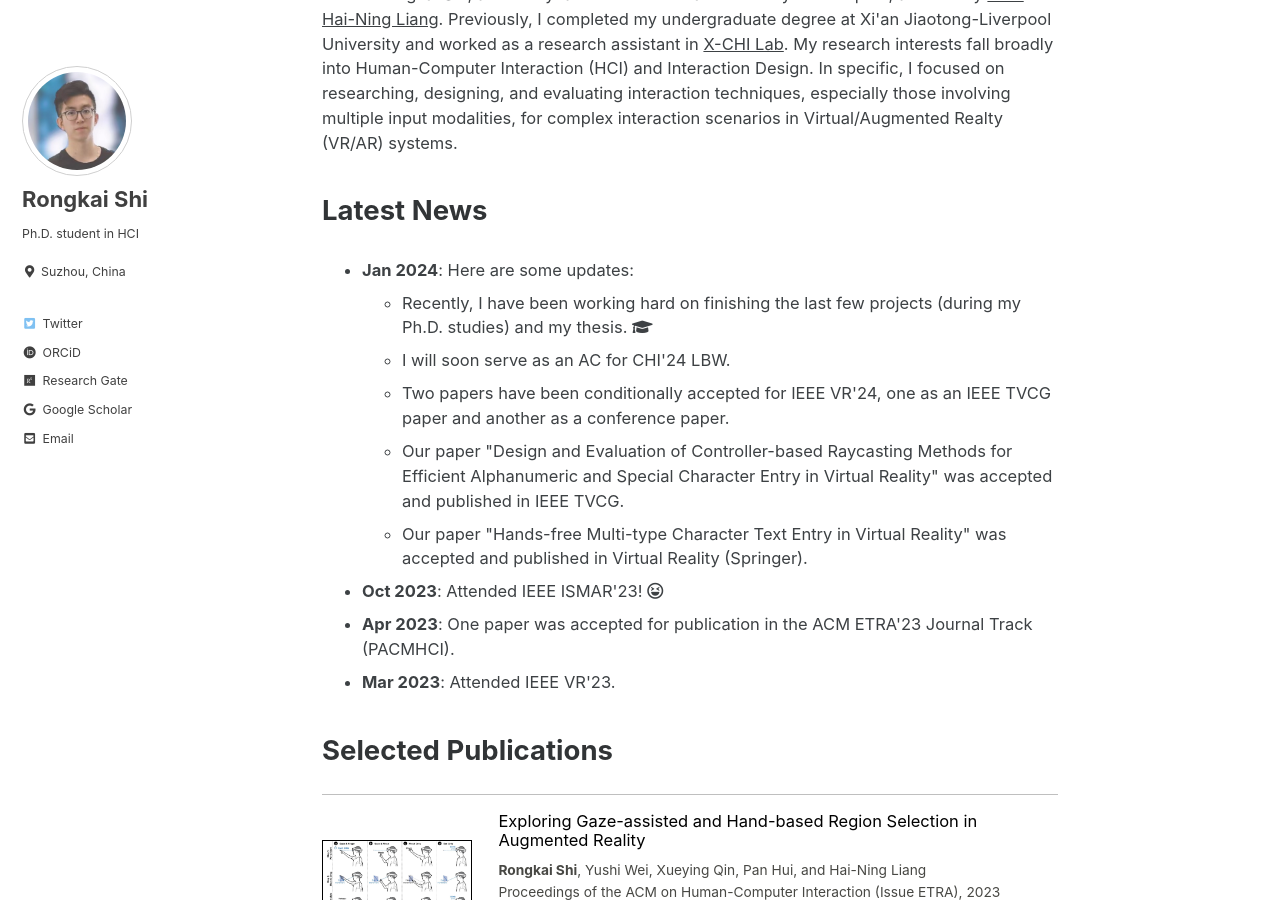
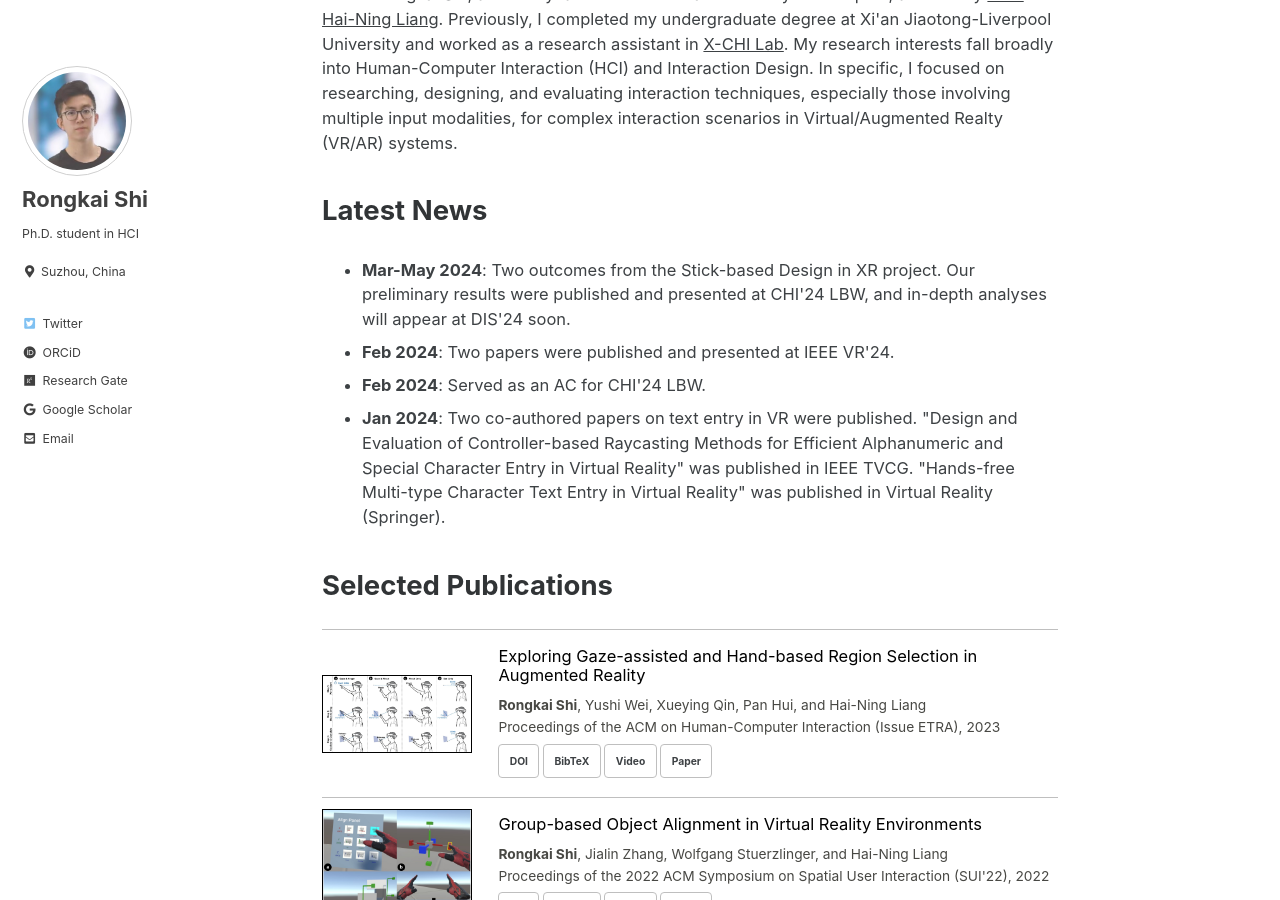
Before and after one commit to rongkaishi/rongkaishi.github.io, a Jekyll site: the page built from index.html, in a window 1280 px wide and 900 px high, scrolled down 231 px. Built offline with Jekyll 4.4.1, drawn with Linux system fonts in a browser that asks for light colours; cached includes are drawn as plain includes; the list of posts is cut into pages by our own code.

Commit message:
UpdateMay24

```diff
--- a/_layouts/home.html
+++ b/_layouts/home.html
@@ -23,18 +23,11 @@ In specific, I focused on researching, designing, and evaluating interaction tec
 
 <h3 class="archive__subtitle">Latest News</h3>
 <ul class="archive__selfdefine-content">
-  <li><b>Jan 2024</b>: Here are some updates:
-    <ul>
-      <li>Recently, I have been working hard on finishing the last few projects (during my Ph.D. studies) and my thesis. <i class="fa fa-graduation-cap"></i></li>
-      <li>I will soon serve as an AC for CHI'24 LBW. </li>
-      <li>Two papers have been conditionally accepted for IEEE VR'24, one as an IEEE TVCG paper and another as a conference paper. </li>
-      <li>Our paper "Design and Evaluation of Controller-based Raycasting Methods for Efficient Alphanumeric and Special Character Entry in Virtual Reality" was accepted and published in IEEE TVCG. </li>
-      <li>Our paper "Hands-free Multi-type Character Text Entry in Virtual Reality" was accepted and published in Virtual Reality (Springer). </li>
-    </ul>
-  </li>
-  <li><b>Oct 2023</b>: Attended IEEE ISMAR'23! <i class="far fa-laugh-squint"></i></li>
-  <li><b>Apr 2023</b>: One paper was accepted for publication in the ACM ETRA'23 Journal Track (PACMHCI). </li>
-  <li><b>Mar 2023</b>: Attended IEEE VR'23. </li>
+  <li><b>Mar-May 2024</b>: Two outcomes from the Stick-based Design in XR project. Our preliminary results were published and presented at CHI'24 LBW, and in-depth analyses will appear at DIS'24 soon. </li>
+  <li><b>Feb 2024</b>: Two papers were published and presented at IEEE VR'24. </li>
+  <li><b>Feb 2024</b>: Served as an AC for CHI'24 LBW.</li>
+  <li><b>Jan 2024</b>: Two co-authored papers on text entry in VR were published. "Design and Evaluation of Controller-based Raycasting Methods for Efficient Alphanumeric and Special Character Entry in Virtual Reality" was published in IEEE TVCG.
+    "Hands-free Multi-type Character Text Entry in Virtual Reality" was published in Virtual Reality (Springer). </li>
 </ul>
 
 
```
Also changed, not shown: _publications/Jialin-VirtualVisualAcuity24.md (+11 -2 lines), _publications/Jianbin-TextSelection24.md (+10 -2 lines), _publications/Sunny-StickCHILBW24.md (added, +31 -0 lines), _publications/Sunny-StickDIS24.md (added, +15 -0 lines), assets/pubimg/Sunny-StickCHILBW24.jpg (added), assets/pubimg/Sunny-StickDIS24.jpg (added), 3 other files.
